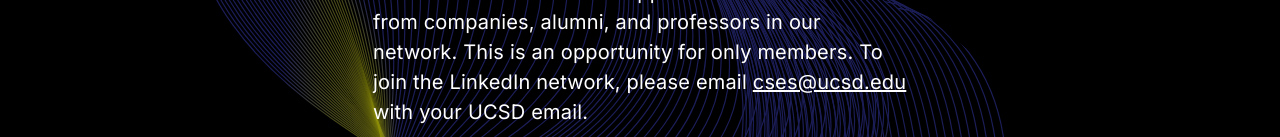
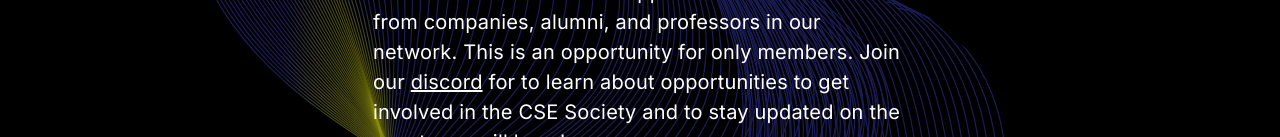
Before and after one commit to Will-Hsu/cses_webdev, a React (Create React App) app in the folder frontend/: page /opportunities in a window 1280 px wide. Shown: the part 815-952 px from the top of the page. Built offline with nearby package versions, Linux system fonts and the light colour scheme; no server answers; what @2toad/profanity would draw is missing.

Commit message:
fix text

```diff
--- a/frontend/src/components/Opportunities/Opportunities.tsx
+++ b/frontend/src/components/Opportunities/Opportunities.tsx
@@ -29,12 +29,12 @@ const Opportunities = () => {
             <Typography sx={styles.test}>
               <br />
               Our LinkedIn network has opportunities for members from companies, alumni, and
-              professors in our network. This is an opportunity for only members. To join the
-              LinkedIn network, please email{' '}
-              <Link href="mailto:cses@ucsd.edu" color="inherit">
-                cses@ucsd.edu
+              professors in our network. This is an opportunity for only members. Join our{' '}
+              <Link href="https://discord.gg/vd9aFu4V" color="inherit">
+                discord
               </Link>{' '}
-              with your UCSD email. <br />
+              for to learn about opportunities to get involved in the CSE Society and to stay
+              updated on the events we will have! <br />
               <br />
               To become a member, please press on the membership tab on this website and participate
               in our events.
```
Also changed, not shown: 1 other file (tests, documents, lock files or other folders).
